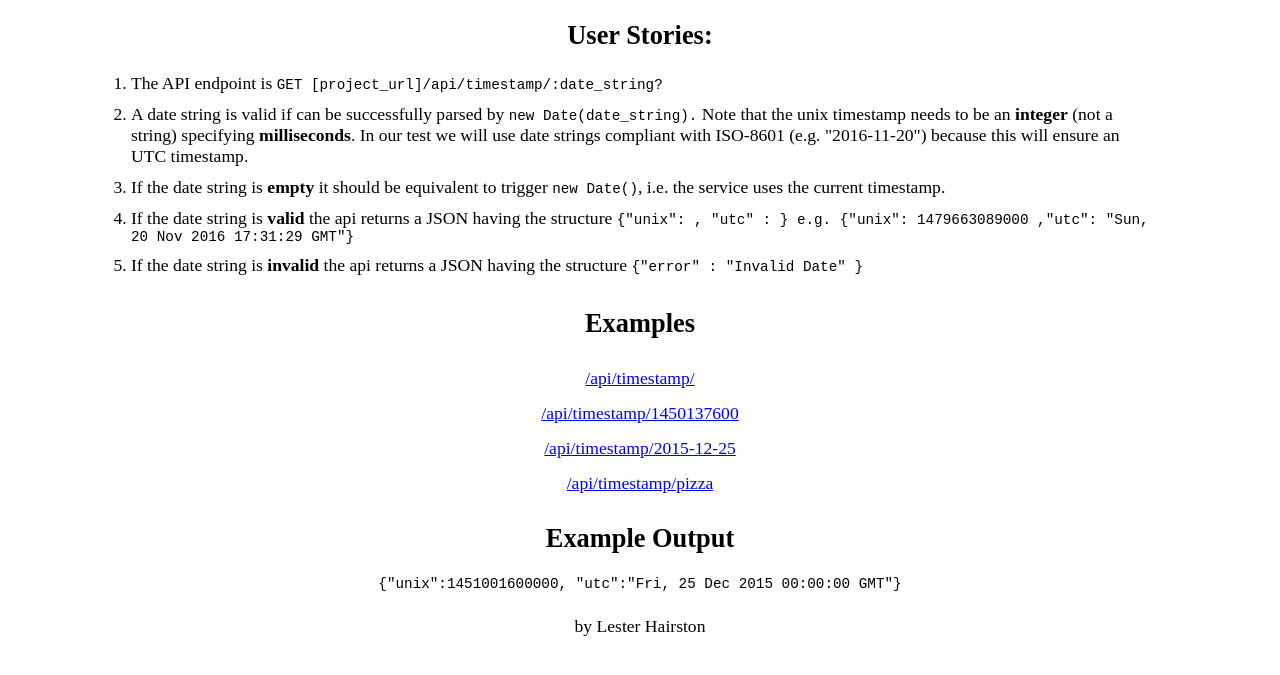
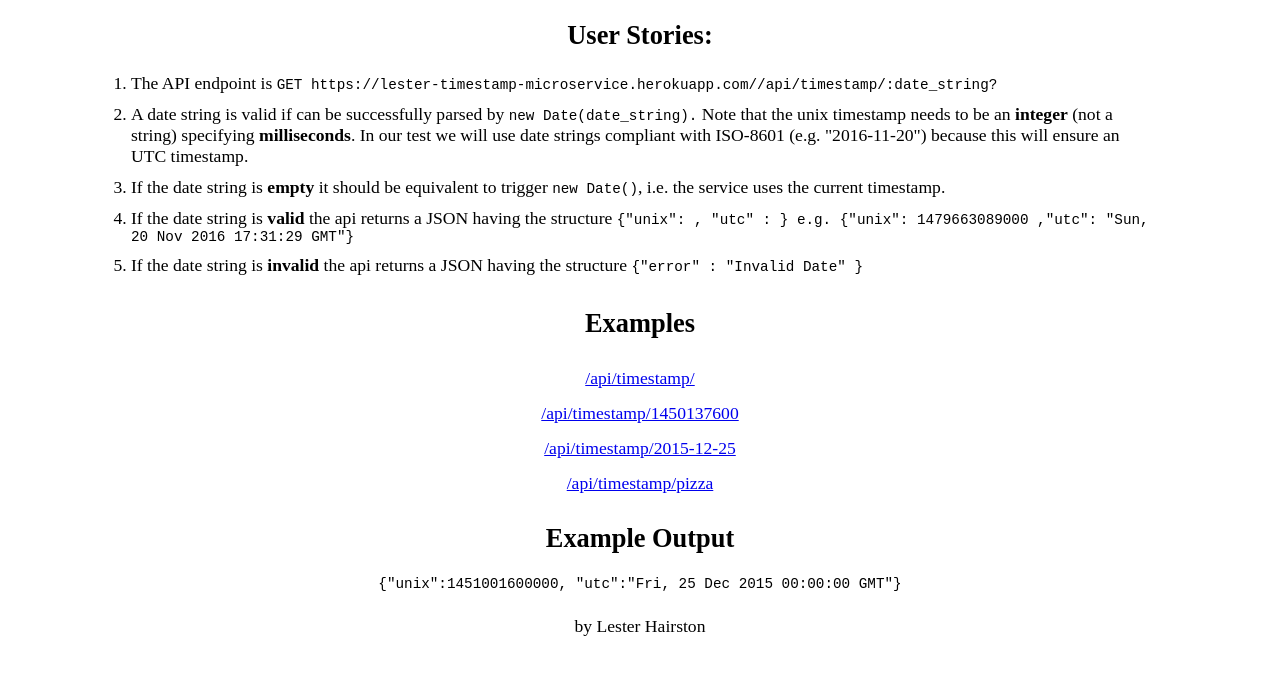
Before and after one commit to eagle3y3/TimeStamp-Microservice, a website: page views/index.html in a window 1280 px wide. Shown: the part 75-750 px from the top of the page. Drawn offline with Linux system fonts and the light colour scheme; files that its build step writes are made by us from their sources.

Commit message:
changed url

```diff
--- a/views/index.html
+++ b/views/index.html
@@ -8,7 +8,7 @@
     <h1>API Project: Timestamp Microservice</h1>
     <h2>User Stories:</h2>
     <ol>
-      <li>The API endpoint is <code>GET [project_url]/api/timestamp/:date_string?</code></li>
+      <li>The API endpoint is <code>GET https://lester-timestamp-microservice.herokuapp.com//api/timestamp/:date_string?</code></li>
       <li>A date string is valid if can be successfully parsed by <code>new Date(date_string).</code>
 Note that the unix timestamp needs to be an <b>integer</b> (not a string) specifying <b>milliseconds</b>.
 In our test we will use date strings compliant with ISO-8601 (e.g. "2016-11-20") because this will ensure an UTC timestamp.</li>
```
